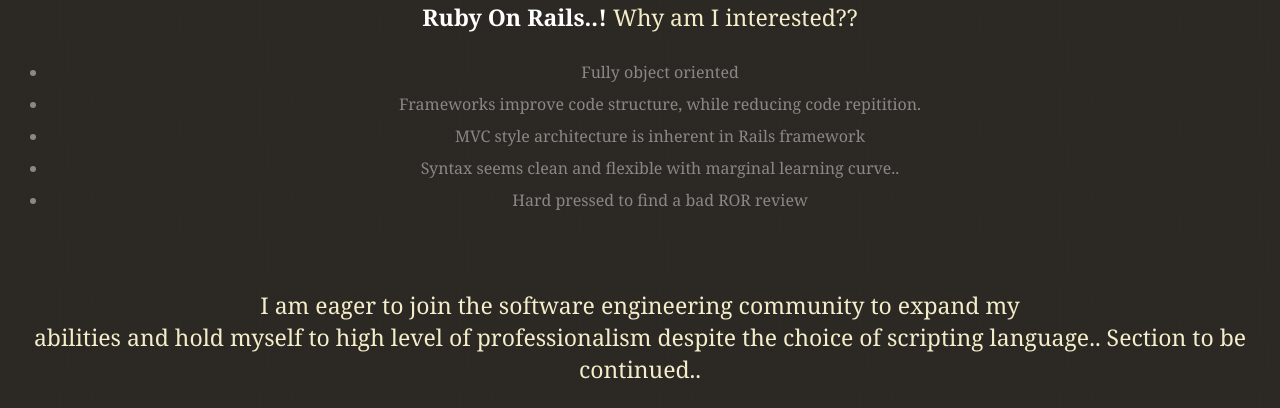
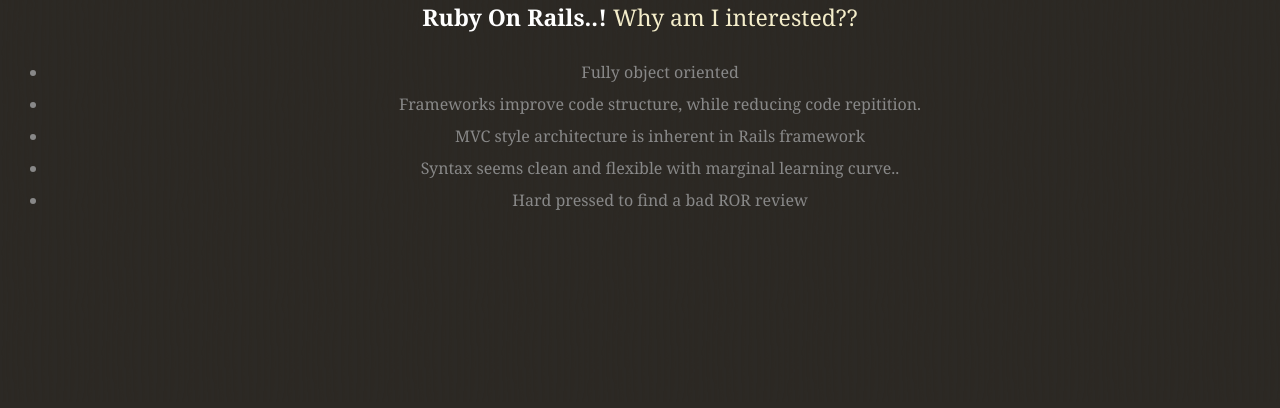
Before and after one commit to ade56/aboutme, a PHP site: page /ror in a window 1280 px wide. Shown: the part 398-806 px from the top of the page. After the commit the page ends 608 px from the top, so only its background shows below. Run offline with PHP 8.4, Linux system fonts and the light colour scheme.

Commit message:
removal of line from ROR section

```diff
--- a/ror/index.php
+++ b/ror/index.php
@@ -47,11 +47,6 @@
 		<li> Hard pressed to find a bad ROR review </li>
 	</ul>
 
-	<p id='welcome'>
-		I am eager to join the software engineering community to expand my </br>
-		abilities and hold myself to high level of professionalism despite the choice of scripting language.. Section to be continued..
-	</p>
-
 </body>
 
 </html>
```
